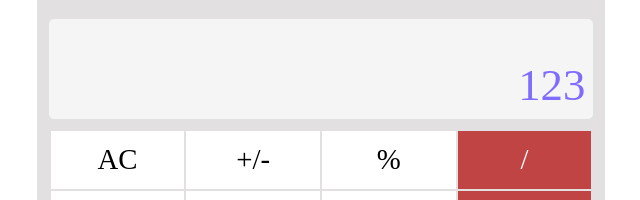
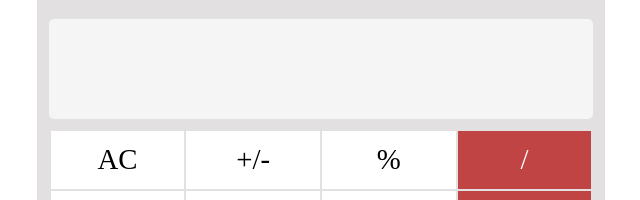
Before and after one commit to ahmedaltamas2/calculator, a plain HTML site: page index.html in a window 1280 px wide. Shown: the part 173-373 px from the top of the page, 319-959 px from the left. Drawn offline with Linux system fonts and the light colour scheme.

Commit message:
correct display

```diff
--- a/index.html
+++ b/index.html
@@ -9,7 +9,7 @@
     <div id="calculator">
         <h1>Calculator</h1>
         <div id="display-container">
-            <p id="display"> 123</p>
+            <p id="display"> </p>
         </div>
         <div id="buttons-container">
             <div class="button" id="button-clear" data-value="ac">
```
